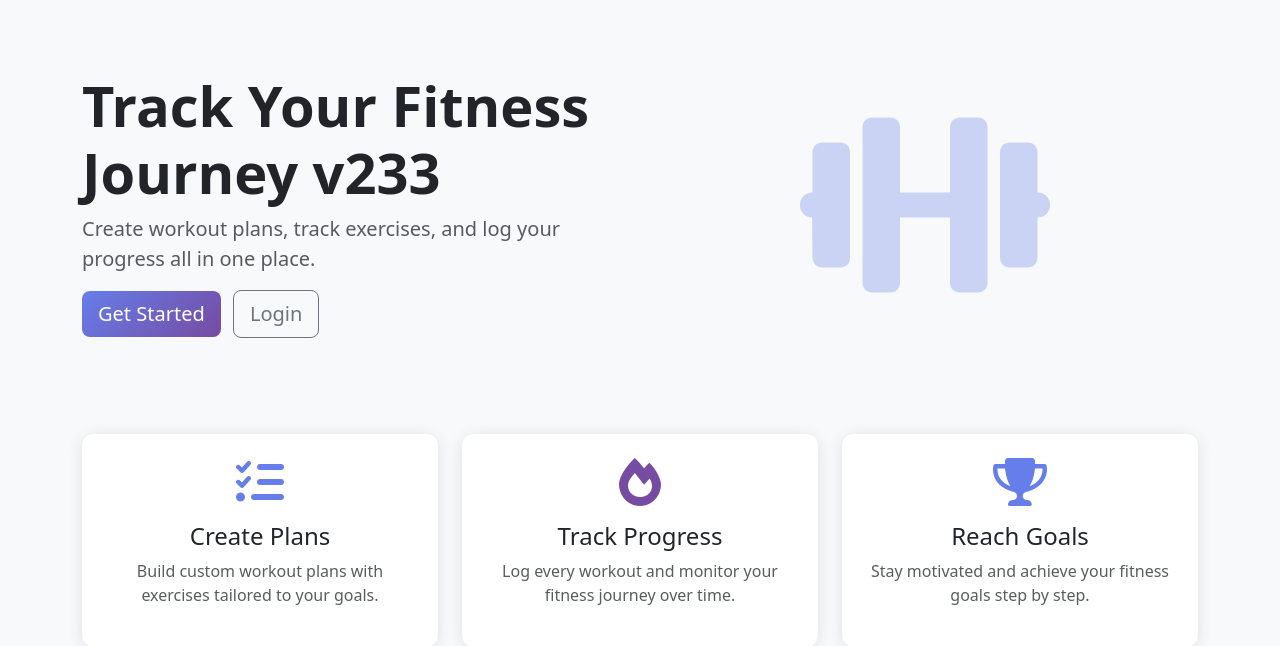
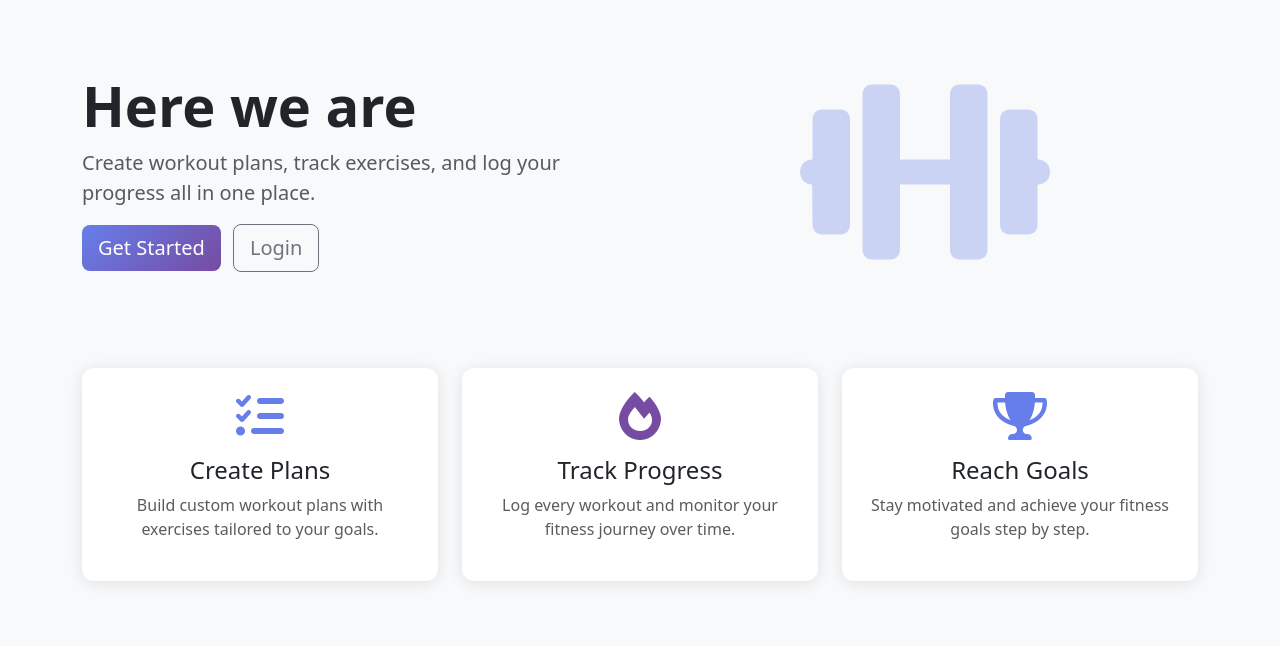
Before and after one commit to ezozbektoshev04/fitness-tracker, a Django app: page / in a window 1280 px wide. Shown: the part 56-702 px from the top of the page. Run offline with Django 5.2, Linux system fonts and the light colour scheme.

Commit message:
Test deployment change

```diff
--- a/templates/home.html
+++ b/templates/home.html
@@ -3,7 +3,7 @@
 {% block content %}
 <div class="row align-items-center py-5">
     <div class="col-md-6">
-        <h1 class="display-4 fw-bold">Track Your Fitness Journey v233</h1>
+        <h1 class="display-4 fw-bold">Here we are</h1>
         <p class="lead text-muted">Create workout plans, track exercises, and log your progress all in one place.</p>
         {% if user.is_authenticated %}
             <a href="{% url 'dashboard' %}" class="btn btn-primary btn-lg">Go to Dashboard</a>
```
